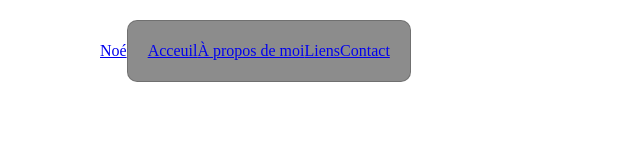
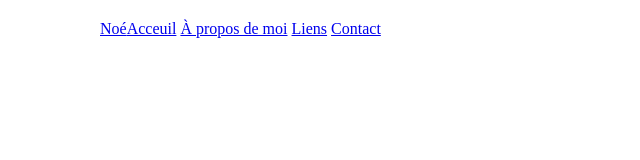
Before and after one commit to noeptdr/soon, a plain HTML site: page index.html in a window 1280 px wide. Shown: the whole page, without its empty margins (0-640 px from the left). Drawn offline with Linux system fonts and the light colour scheme.

Commit message:
Update style.css

```diff
--- a/style.css
+++ b/style.css
@@ -26,16 +26,3 @@ body{
   align-items: center;
   z-index: 100%;
 }
-
-
-.navbar{
-    display: flex;
-    align-items: center;
-    justify-content: center;
-    padding: 10px 20px;
-    backdrop-filter: blur(50px);
-    background-color: rgba(0, 0, 0, 0.45);
-    border: 0.2px solid rgba(0, 0, 0, 0.20);
-    border-radius: 10px;
-    height: 40px;
-}
```
